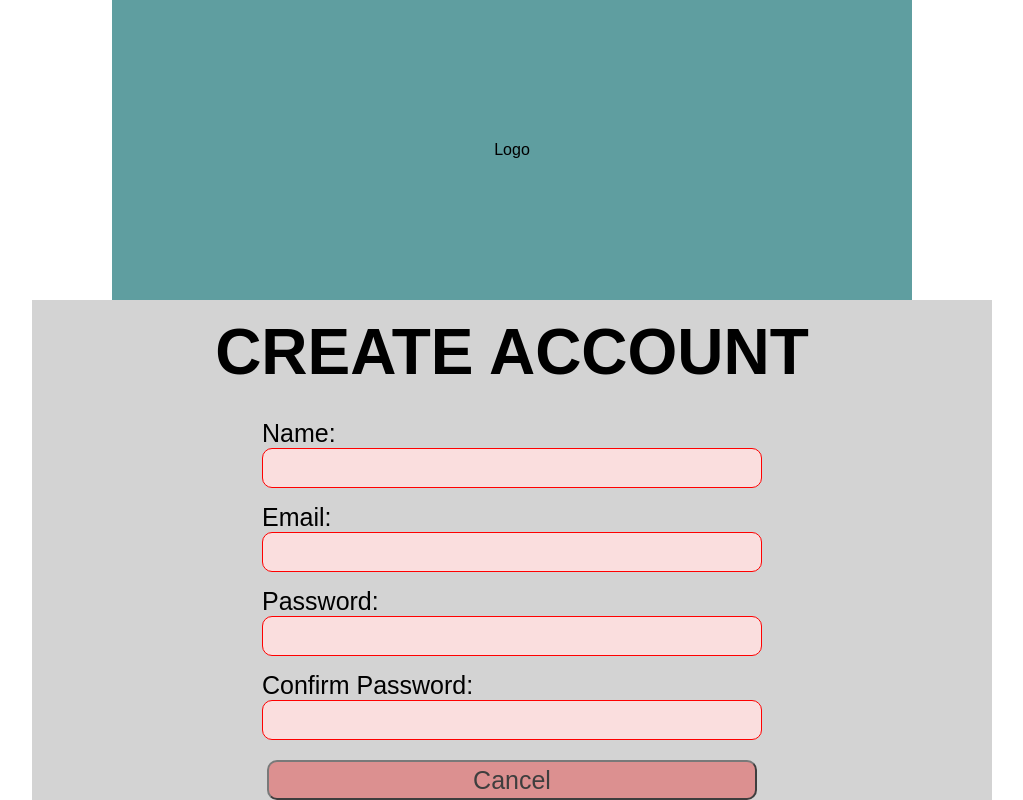
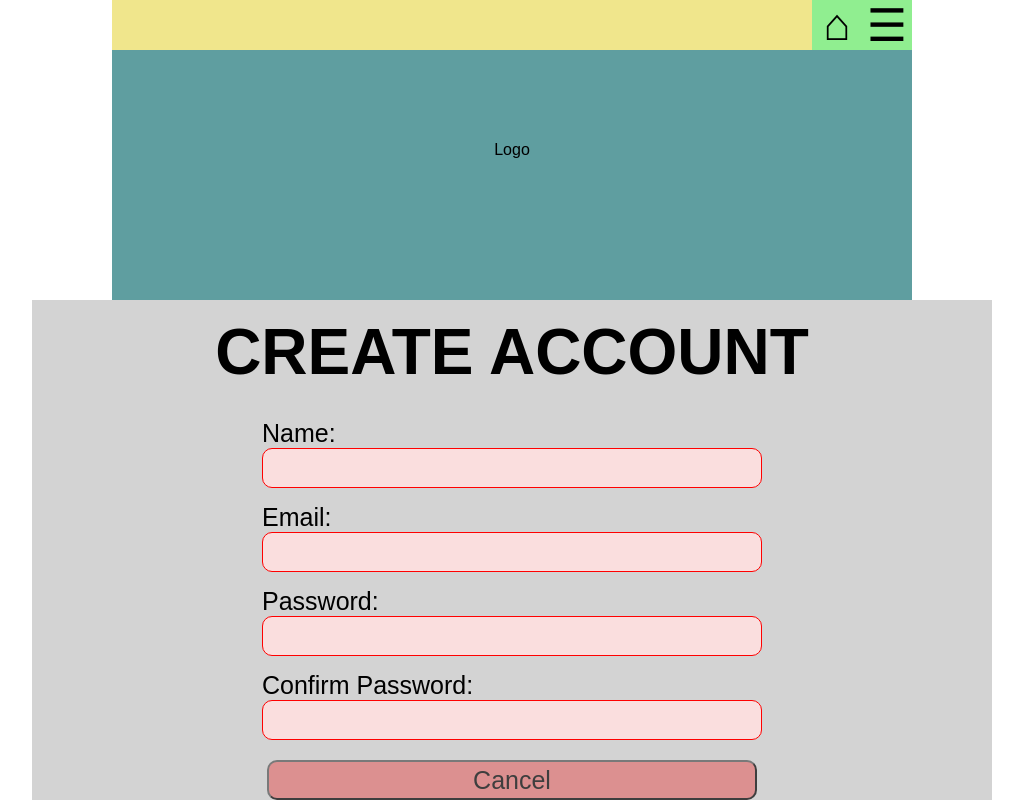
Before and after one commit to Iamasamwich/todo-client-mui, a React (Create React App) app: page / in a window 1280 px wide. Both pictures are taken after a click on the element "Create Account". Shown: the whole page, without its empty margins (128-1151 px from the left). Built offline with nearby package versions, Linux system fonts and the light colour scheme; no server answers.

Commit message:
working on navbar

```diff
--- a/src/actions/page.ts
+++ b/src/actions/page.ts
@@ -1,5 +1,7 @@
 import { Dispatch } from "redux";
 
 export const changePage = (page: string) => async (dispatch : Dispatch) => {
-  return dispatch({type: 'CHANGE_PAGE', payload: page})
+  dispatch({type: 'TODO_TO_EDIT', payload: null});
+  dispatch({type: 'CHANGE_PAGE', payload: page})
+  return;
 };
--- a/src/containers/Logo.tsx
+++ b/src/containers/Logo.tsx
@@ -1,8 +1,11 @@
 import React from 'react';
+import NavBar from './NavBar';
+
 
 const Logo = () => {
   return (
     <div className="Logo">
+      <NavBar />
       Logo
     </div>
   )
--- /dev/null
+++ b/src/containers/NavBar.tsx
@@ -0,0 +1,48 @@
+import React, { useState } from 'react';
+import { connect } from 'react-redux';
+
+interface State {
+  login: boolean;
+  page: string;
+};
+
+const NavBar = ({login, page} : State) => {
+
+  console.log(page);
+
+  const [menuOpen, setMenuOpen] = useState(false)
+
+  console.log("menuOpen", menuOpen);
+
+  return (
+    <div className='navbar'>
+      <div
+        className='nav-icon'
+        onClick={() => setMenuOpen(!menuOpen)}
+      >{'\u2630'}</div>
+      {page !== 'home' ?
+        <div className='nav-icon'>{'\u2302'}</div>
+      : null}
+      {menuOpen ?
+        <div className='nav-menu' />
+      : null}
+
+
+    </div>
+  )
+
+
+};
+
+const mapStateToProps = ({login, page} : State) => {
+  return {
+    login,
+    page
+  };
+};
+
+const mapDispatchToProps = {
+
+}
+
+export default connect(mapStateToProps, mapDispatchToProps)(NavBar);
--- a/src/styles/App.css
+++ b/src/styles/App.css
@@ -59,6 +59,7 @@ p {
 }
 
 .Logo {
+  position: relative;
   display: flex;
   justify-content: center;
   align-items: center;
@@ -267,5 +268,35 @@ p {
   height: 25px;
   padding-left: 10px;
   padding-right: 10px;
+}
+
+.navbar {
+  width: 100%;
+  height: 50px;
+
+  position: absolute;
+  display: flex;
+  flex-direction: row-reverse;
+
+  top: 0;
+  left: 0;
+
+  background-color: khaki;
 
 }
+
+.nav-icon {
+  height: 100%;
+  width: 50px;
+  display: flex;
+  justify-content: center;
+  align-items: center;
+  font-size: 45px;
+  background-color: lightgreen;
+}
+
+.nav-menu {
+  height: 200px;
+  width: 200px;
+  background-color: white;
+}
```
